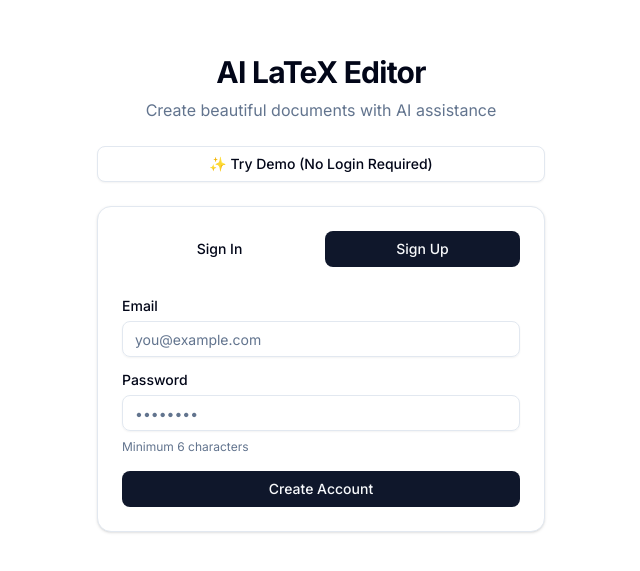
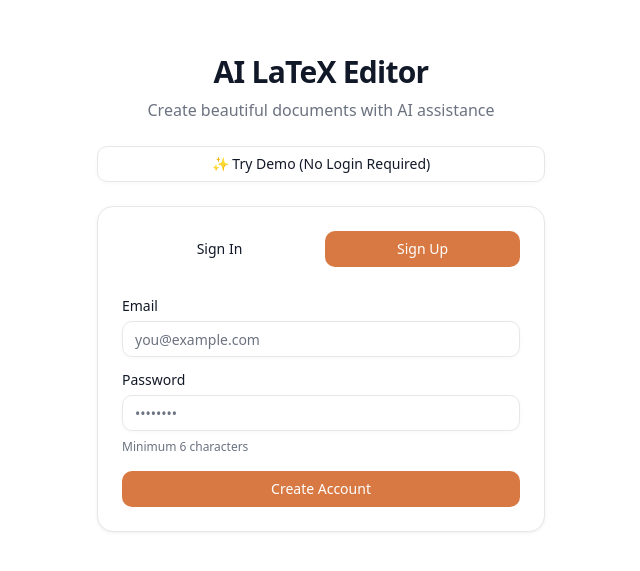
Before and after one commit to Dario-Soatto/ai-leaf, a Next.js app: page /login in a window 1280 px wide. Shown: the part 107-678 px from the top of the page, without its empty margins (319-959 px from the left). Built offline with nearby package versions, Linux system fonts and the light colour scheme; no server answers.

Commit message:
Using tweakcn

```diff
--- a/src/app/globals.css
+++ b/src/app/globals.css
@@ -4,117 +4,162 @@
 
 @custom-variant dark (&:is(.dark *));
 
+:root {
+  --background: oklch(1.0000 0 0);
+  --foreground: oklch(0.2101 0.0318 264.6645);
+  --card: oklch(1.0000 0 0);
+  --card-foreground: oklch(0.2101 0.0318 264.6645);
+  --popover: oklch(1.0000 0 0);
+  --popover-foreground: oklch(0.2101 0.0318 264.6645);
+  --primary: oklch(0.6716 0.1368 48.5130);
+  --primary-foreground: oklch(1.0000 0 0);
+  --secondary: oklch(0.5360 0.0398 196.0280);
+  --secondary-foreground: oklch(1.0000 0 0);
+  --muted: oklch(0.9670 0.0029 264.5419);
+  --muted-foreground: oklch(0.5510 0.0234 264.3637);
+  --accent: oklch(0.9491 0 0);
+  --accent-foreground: oklch(0.2101 0.0318 264.6645);
+  --destructive: oklch(0.6368 0.2078 25.3313);
+  --destructive-foreground: oklch(0.9851 0 0);
+  --border: oklch(0.9276 0.0058 264.5313);
+  --input: oklch(0.9276 0.0058 264.5313);
+  --ring: oklch(0.6716 0.1368 48.5130);
+  --chart-1: oklch(0.5940 0.0443 196.0233);
+  --chart-2: oklch(0.7214 0.1337 49.9802);
+  --chart-3: oklch(0.8721 0.0864 68.5474);
+  --chart-4: oklch(0.6268 0 0);
+  --chart-5: oklch(0.6830 0 0);
+  --sidebar: oklch(0.9670 0.0029 264.5419);
+  --sidebar-foreground: oklch(0.2101 0.0318 264.6645);
+  --sidebar-primary: oklch(0.6716 0.1368 48.5130);
+  --sidebar-primary-foreground: oklch(1.0000 0 0);
+  --sidebar-accent: oklch(1.0000 0 0);
+  --sidebar-accent-foreground: oklch(0.2101 0.0318 264.6645);
+  --sidebar-border: oklch(0.9276 0.0058 264.5313);
+  --sidebar-ring: oklch(0.6716 0.1368 48.5130);
+
+  /* Map Next.js font variables to theme variables */
+  --font-sans: var(--font-geist-mono); /* ⭐ Use Geist Mono as main font */
+  --font-mono: var(--font-geist-mono); /* ⭐ Also use for code */
+  --font-serif: serif;
+
+  --radius: 0.75rem;
+  --shadow-x: 0px;
+  --shadow-y: 1px;
+  --shadow-blur: 4px;
+  --shadow-spread: 0px;
+  --shadow-opacity: 0.05;
+  --shadow-color: #000000;
+  --shadow-2xs: 0px 1px 4px 0px hsl(0 0% 0% / 0.03);
+  --shadow-xs: 0px 1px 4px 0px hsl(0 0% 0% / 0.03);
+  --shadow-sm: 0px 1px 4px 0px hsl(0 0% 0% / 0.05), 0px 1px 2px -1px hsl(0 0% 0% / 0.05);
+  --shadow: 0px 1px 4px 0px hsl(0 0% 0% / 0.05), 0px 1px 2px -1px hsl(0 0% 0% / 0.05);
+  --shadow-md: 0px 1px 4px 0px hsl(0 0% 0% / 0.05), 0px 2px 4px -1px hsl(0 0% 0% / 0.05);
+  --shadow-lg: 0px 1px 4px 0px hsl(0 0% 0% / 0.05), 0px 4px 6px -1px hsl(0 0% 0% / 0.05);
+  --shadow-xl: 0px 1px 4px 0px hsl(0 0% 0% / 0.05), 0px 8px 10px -1px hsl(0 0% 0% / 0.05);
+  --shadow-2xl: 0px 1px 4px 0px hsl(0 0% 0% / 0.13);
+  --tracking-normal: 0rem;
+  --spacing: 0.25rem;
+}
+
+.dark {
+  --background: oklch(0.1797 0.0043 308.1928);
+  --foreground: oklch(0.8109 0 0);
+  --card: oklch(0.1822 0 0);
+  --card-foreground: oklch(0.8109 0 0);
+  --popover: oklch(0.1797 0.0043 308.1928);
+  --popover-foreground: oklch(0.8109 0 0);
+  --primary: oklch(0.7214 0.1337 49.9802);
+  --primary-foreground: oklch(0.1797 0.0043 308.1928);
+  --secondary: oklch(0.5940 0.0443 196.0233);
+  --secondary-foreground: oklch(0.1797 0.0043 308.1928);
+  --muted: oklch(0.2520 0 0);
+  --muted-foreground: oklch(0.6268 0 0);
+  --accent: oklch(0.3211 0 0);
+  --accent-foreground: oklch(0.8109 0 0);
+  --destructive: oklch(0.5940 0.0443 196.0233);
+  --destructive-foreground: oklch(0.1797 0.0043 308.1928);
+  --border: oklch(0.2520 0 0);
+  --input: oklch(0.2520 0 0);
+  --ring: oklch(0.7214 0.1337 49.9802);
+  --chart-1: oklch(0.5940 0.0443 196.0233);
+  --chart-2: oklch(0.7214 0.1337 49.9802);
+  --chart-3: oklch(0.8721 0.0864 68.5474);
+  --chart-4: oklch(0.6268 0 0);
+  --chart-5: oklch(0.6830 0 0);
+  --sidebar: oklch(0.1822 0 0);
+  --sidebar-foreground: oklch(0.8109 0 0);
+  --sidebar-primary: oklch(0.7214 0.1337 49.9802);
+  --sidebar-primary-foreground: oklch(0.1797 0.0043 308.1928);
+  --sidebar-accent: oklch(0.3211 0 0);
+  --sidebar-accent-foreground: oklch(0.8109 0 0);
+  --sidebar-border: oklch(0.2520 0 0);
+  --sidebar-ring: oklch(0.7214 0.1337 49.9802);
+}
+
 @theme inline {
   --color-background: var(--background);
   --color-foreground: var(--foreground);
-  --font-sans: var(--font-geist-sans);
-  --font-mono: var(--font-geist-mono);
+  --color-card: var(--card);
+  --color-card-foreground: var(--card-foreground);
+  --color-popover: var(--popover);
+  --color-popover-foreground: var(--popover-foreground);
+  --color-primary: var(--primary);
+  --color-primary-foreground: var(--primary-foreground);
+  --color-secondary: var(--secondary);
+  --color-secondary-foreground: var(--secondary-foreground);
+  --color-muted: var(--muted);
+  --color-muted-foreground: var(--muted-foreground);
+  --color-accent: var(--accent);
+  --color-accent-foreground: var(--accent-foreground);
+  --color-destructive: var(--destructive);
+  --color-destructive-foreground: var(--destructive-foreground);
+  --color-border: var(--border);
+  --color-input: var(--input);
+  --color-ring: var(--ring);
+  --color-chart-1: var(--chart-1);
+  --color-chart-2: var(--chart-2);
+  --color-chart-3: var(--chart-3);
+  --color-chart-4: var(--chart-4);
+  --color-chart-5: var(--chart-5);
+  --color-sidebar: var(--sidebar);
+  --color-sidebar-foreground: var(--sidebar-foreground);
+  --color-sidebar-primary: var(--sidebar-primary);
+  --color-sidebar-primary-foreground: var(--sidebar-primary-foreground);
+  --color-sidebar-accent: var(--sidebar-accent);
+  --color-sidebar-accent-foreground: var(--sidebar-accent-foreground);
+  --color-sidebar-border: var(--sidebar-border);
   --color-sidebar-ring: var(--sidebar-ring);
-  --color-sidebar-border: var(--sidebar-border);
-  --color-sidebar-accent-foreground: var(--sidebar-accent-foreground);
-  --color-sidebar-accent: var(--sidebar-accent);
-  --color-sidebar-primary-foreground: var(--sidebar-primary-foreground);
-  --color-sidebar-primary: var(--sidebar-primary);
-  --color-sidebar-foreground: var(--sidebar-foreground);
-  --color-sidebar: var(--sidebar);
-  --color-chart-5: var(--chart-5);
-  --color-chart-4: var(--chart-4);
-  --color-chart-3: var(--chart-3);
-  --color-chart-2: var(--chart-2);
-  --color-chart-1: var(--chart-1);
-  --color-ring: var(--ring);
-  --color-input: var(--input);
-  --color-border: var(--border);
-  --color-destructive: var(--destructive);
-  --color-accent-foreground: var(--accent-foreground);
-  --color-accent: var(--accent);
-  --color-muted-foreground: var(--muted-foreground);
-  --color-muted: var(--muted);
-  --color-secondary-foreground: var(--secondary-foreground);
-  --color-secondary: var(--secondary);
-  --color-primary-foreground: var(--primary-foreground);
-  --color-primary: var(--primary);
-  --color-popover-foreground: var(--popover-foreground);
-  --color-popover: var(--popover);
-  --color-card-foreground: var(--card-foreground);
-  --color-card: var(--card);
+
+  --font-sans: var(--font-sans);
+  --font-mono: var(--font-mono);
+  --font-serif: var(--font-serif);
+
   --radius-sm: calc(var(--radius) - 4px);
   --radius-md: calc(var(--radius) - 2px);
   --radius-lg: var(--radius);
   --radius-xl: calc(var(--radius) + 4px);
+
+  --shadow-2xs: var(--shadow-2xs);
+  --shadow-xs: var(--shadow-xs);
+  --shadow-sm: var(--shadow-sm);
+  --shadow: var(--shadow);
+  --shadow-md: var(--shadow-md);
+  --shadow-lg: var(--shadow-lg);
+  --shadow-xl: var(--shadow-xl);
+  --shadow-2xl: var(--shadow-2xl);
+
+  --tracking-tighter: calc(var(--tracking-normal) - 0.05em);
+  --tracking-tight: calc(var(--tracking-normal) - 0.025em);
+  --tracking-normal: var(--tracking-normal);
+  --tracking-wide: calc(var(--tracking-normal) + 0.025em);
+  --tracking-wider: calc(var(--tracking-normal) + 0.05em);
+  --tracking-widest: calc(var(--tracking-normal) + 0.1em);
 }
 
 body {
-  font-family: 'Inter', Arial, Helvetica, sans-serif;
-}
-
-:root {
-  --radius: 0.625rem;
-  --background: oklch(1 0 0);
-  --foreground: oklch(0.129 0.042 264.695);
-  --card: oklch(1 0 0);
-  --card-foreground: oklch(0.129 0.042 264.695);
-  --popover: oklch(1 0 0);
-  --popover-foreground: oklch(0.129 0.042 264.695);
-  --primary: oklch(0.208 0.042 265.755);
-  --primary-foreground: oklch(0.984 0.003 247.858);
-  --secondary: oklch(0.968 0.007 247.896);
-  --secondary-foreground: oklch(0.208 0.042 265.755);
-  --muted: oklch(0.968 0.007 247.896);
-  --muted-foreground: oklch(0.554 0.046 257.417);
-  --accent: oklch(0.968 0.007 247.896);
-  --accent-foreground: oklch(0.208 0.042 265.755);
-  --destructive: oklch(0.577 0.245 27.325);
-  --border: oklch(0.929 0.013 255.508);
-  --input: oklch(0.929 0.013 255.508);
-  --ring: oklch(0.704 0.04 256.788);
-  --chart-1: oklch(0.646 0.222 41.116);
-  --chart-2: oklch(0.6 0.118 184.704);
-  --chart-3: oklch(0.398 0.07 227.392);
-  --chart-4: oklch(0.828 0.189 84.429);
-  --chart-5: oklch(0.769 0.188 70.08);
-  --sidebar: oklch(0.984 0.003 247.858);
-  --sidebar-foreground: oklch(0.129 0.042 264.695);
-  --sidebar-primary: oklch(0.208 0.042 265.755);
-  --sidebar-primary-foreground: oklch(0.984 0.003 247.858);
-  --sidebar-accent: oklch(0.968 0.007 247.896);
-  --sidebar-accent-foreground: oklch(0.208 0.042 265.755);
-  --sidebar-border: oklch(0.929 0.013 255.508);
-  --sidebar-ring: oklch(0.704 0.04 256.788);
-}
-
-.dark {
-  --background: oklch(0.129 0.042 264.695);
-  --foreground: oklch(0.984 0.003 247.858);
-  --card: oklch(0.208 0.042 265.755);
-  --card-foreground: oklch(0.984 0.003 247.858);
-  --popover: oklch(0.208 0.042 265.755);
-  --popover-foreground: oklch(0.984 0.003 247.858);
-  --primary: oklch(0.929 0.013 255.508);
-  --primary-foreground: oklch(0.208 0.042 265.755);
-  --secondary: oklch(0.279 0.041 260.031);
-  --secondary-foreground: oklch(0.984 0.003 247.858);
-  --muted: oklch(0.279 0.041 260.031);
-  --muted-foreground: oklch(0.704 0.04 256.788);
-  --accent: oklch(0.279 0.041 260.031);
-  --accent-foreground: oklch(0.984 0.003 247.858);
-  --destructive: oklch(0.704 0.191 22.216);
-  --border: oklch(1 0 0 / 10%);
-  --input: oklch(1 0 0 / 15%);
-  --ring: oklch(0.551 0.027 264.364);
-  --chart-1: oklch(0.488 0.243 264.376);
-  --chart-2: oklch(0.696 0.17 162.48);
-  --chart-3: oklch(0.769 0.188 70.08);
-  --chart-4: oklch(0.627 0.265 303.9);
-  --chart-5: oklch(0.645 0.246 16.439);
-  --sidebar: oklch(0.208 0.042 265.755);
-  --sidebar-foreground: oklch(0.984 0.003 247.858);
-  --sidebar-primary: oklch(0.488 0.243 264.376);
-  --sidebar-primary-foreground: oklch(0.984 0.003 247.858);
-  --sidebar-accent: oklch(0.279 0.041 260.031);
-  --sidebar-accent-foreground: oklch(0.984 0.003 247.858);
-  --sidebar-border: oklch(1 0 0 / 10%);
-  --sidebar-ring: oklch(0.551 0.027 264.364);
+  font-family: var(--font-sans); /* ⭐ Use CSS variable instead of hardcoded Inter */
+  letter-spacing: var(--tracking-normal);
 }
 
 @layer base {
```
